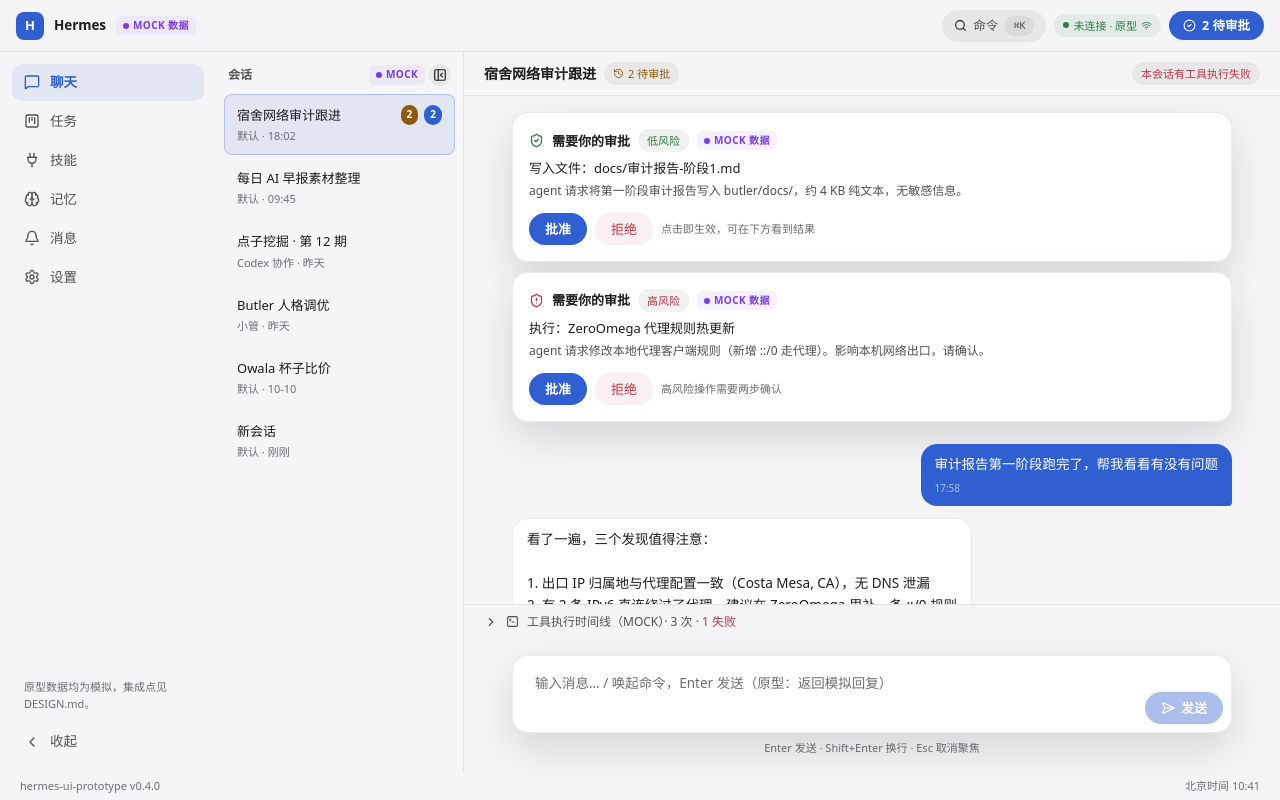
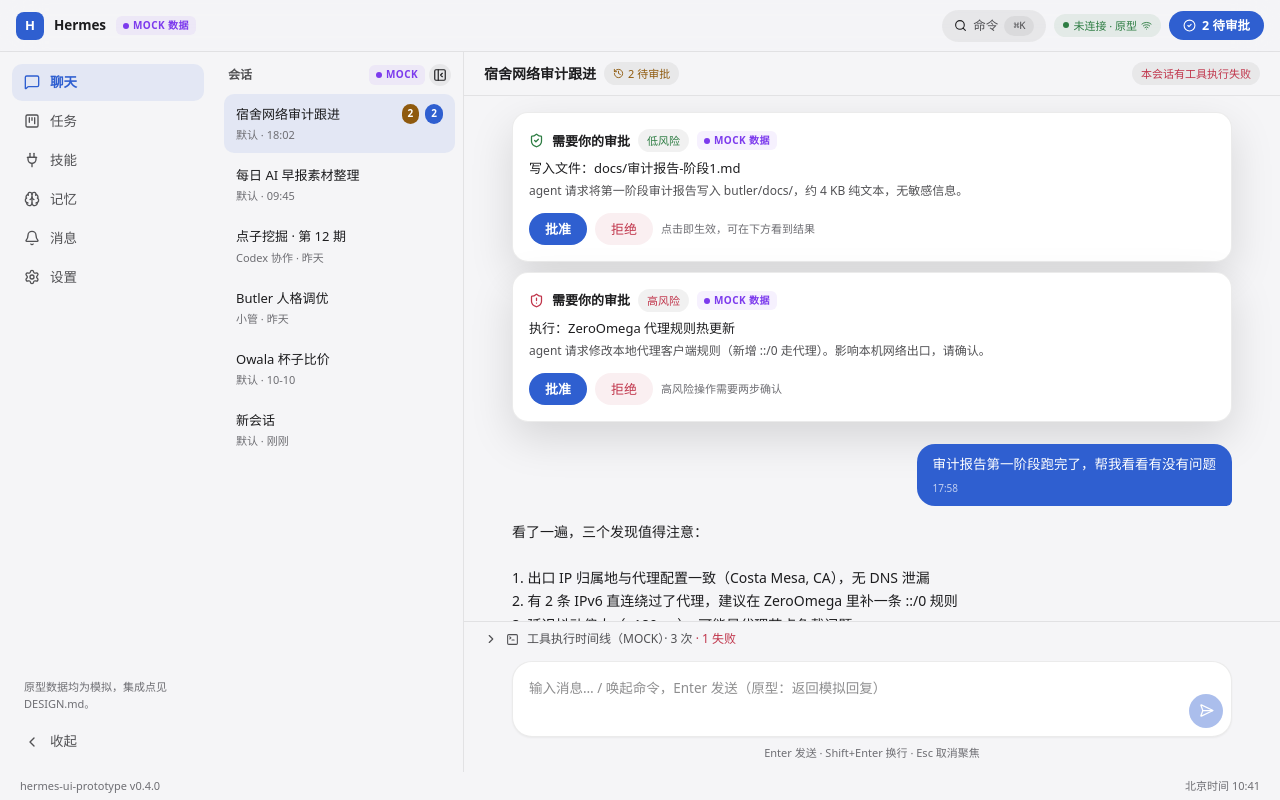
Before and after one commit to zimowan5-coder/Wan-s-Hermes-UI, a React (Vite) app in the folder prototype/: page / in a window 1280 px wide. Built offline with nearby package versions, Linux system fonts and the light colour scheme.

Commit message:
UI v0.4 (3/7): 聊天视图精修（助手纯文本/填充式输入框/实色审批卡）

```diff
--- a/prototype/src/views/ChatView.tsx
+++ b/prototype/src/views/ChatView.tsx
@@ -148,18 +148,15 @@ function MessageRow({ m }: { m: ChatMessage }) {
     )
   }
   const mine = m.role === 'user'
+  if (!mine) {
+    /* 助手消息：纯文本排版，无气泡（内容优先） */
     return (
-    <div className={`msg-stream flex ${mine ? 'justify-end' : 'justify-start'} py-1.5 group`}>
-      <div
-        className="max-w-[85%] px-3.5 py-2.5 text-[13.5px] leading-relaxed whitespace-pre-wrap relative"
-        style={mine
-          ? { background: 'var(--accent)', color: 'var(--accent-fg)', borderRadius: 'var(--radius-lg) var(--radius-lg) 4px var(--radius-lg)' }
-          : { background: 'var(--bg-raised)', border: '1px solid var(--border-subtle)', borderRadius: 'var(--radius-lg) var(--radius-lg) var(--radius-lg) 4px' }}
-      >
+      <div className="msg-stream py-2 group">
+        <div className="text-[14px] leading-[1.65] whitespace-pre-wrap" style={{ color: 'var(--fg-primary)' }}>
           {m.text}
+        </div>
         <div className="text-[10px] mt-1 opacity-60 flex items-center gap-2">
-          <span>{m.time}</span>
-          {!mine && (
+          <span style={{ color: 'var(--fg-tertiary)' }}>{m.time}</span>
           <button
             className="opacity-0 group-hover:opacity-100 focus-visible:opacity-100 transition-opacity flex items-center gap-1 rounded px-1 py-0.5"
             style={{ color: 'var(--fg-tertiary)' }}
@@ -170,8 +167,18 @@ function MessageRow({ m }: { m: ChatMessage }) {
             {copied ? <Check size={11} aria-hidden /> : <Copy size={11} aria-hidden />}
             {copied && <span className="text-[10px]">已复制</span>}
           </button>
-          )}
         </div>
+      </div>
+    )
+  }
+  return (
+    <div className="msg-stream flex justify-end py-1.5">
+      <div
+        className="max-w-[80%] px-4 py-2.5 text-[13.5px] leading-relaxed whitespace-pre-wrap"
+        style={{ background: 'var(--accent)', color: 'var(--accent-fg)', borderRadius: '18px 18px 6px 18px' }}
+      >
+        {m.text}
+        <div className="text-[10px] mt-1 opacity-70">{m.time}</div>
       </div>
     </div>
   )
@@ -271,8 +278,7 @@ function SlashMenu({
 }) {
   return (
     <div role="listbox" aria-label="slash 命令联想"
-      className="absolute bottom-full mb-2 left-0 right-0 rounded-xl overflow-hidden view-enter"
-      style={{ background: 'var(--bg-primary)', border: '1px solid var(--border-subtle)', boxShadow: 'var(--shadow-lg)' }}>
+      className="surface-overlay absolute bottom-full mb-2 left-0 right-0 overflow-hidden view-enter">
       <div className="px-3 pt-2 pb-1 flex items-center gap-2">
         <span className="text-[10.5px] font-semibold uppercase tracking-wide" style={{ color: 'var(--fg-tertiary)' }}>slash 命令</span>
         <MockBadge label="MOCK" />
@@ -398,10 +404,12 @@ export function ChatView({ connectionOk }: { connectionOk: boolean }) {
                   role="option"
                   aria-selected={active}
                   onClick={() => switchSession(s.id)}
-                  className="text-left px-3 py-2.5 rounded-lg transition-colors"
+                  className="text-left w-full px-3 py-2.5 transition-colors"
                   style={active
-                    ? { background: 'var(--accent-soft)', border: '1px solid var(--accent-border)', borderRadius: 'var(--radius-sm)' }
-                    : { border: '1px solid transparent', borderRadius: 'var(--radius-sm)' }}
+                    ? { background: 'var(--accent-soft)', borderRadius: 10 }
+                    : { borderRadius: 10 }}
+                  onMouseEnter={e => { if (!active) e.currentTarget.style.background = 'var(--bg-fill)' }}
+                  onMouseLeave={e => { if (!active) e.currentTarget.style.background = 'transparent' }}
                 >
                   <div className="flex items-center gap-1.5">
                     <span className="text-[13px] font-medium truncate flex-1">{s.title}</span>
@@ -493,9 +501,10 @@ export function ChatView({ connectionOk }: { connectionOk: boolean }) {
 
         <ToolTimeline runs={runs} onRetry={retry} />
 
-        <div className="p-4">
+        <div className="px-4 pb-3 pt-1">
           <div className="reading-col">
-            <div className="surface-overlay p-2 flex items-end gap-2 relative">
+            <div className="p-2 pl-4 flex items-end gap-2 relative"
+              style={{ background: 'var(--bg-raised)', border: '1px solid var(--border-subtle)', borderRadius: 20, boxShadow: 'var(--shadow-sm)' }}>
               <label htmlFor="composer" className="sr-only">输入消息，Enter 发送，Shift+Enter 换行，/ 唤起命令联想</label>
               {slashOpen && (
                 <SlashMenu matches={slashMatches} active={slashActive} onSelect={insertSlash} onHover={setSlashActive} />
@@ -503,8 +512,8 @@ export function ChatView({ connectionOk }: { connectionOk: boolean }) {
               <textarea
                 id="composer"
                 ref={inputRef}
-                className="input flex-1"
-                style={{ border: 'none', background: 'transparent', resize: 'none', boxShadow: 'none' }}
+                className="flex-1"
+                style={{ border: 'none', background: 'transparent', resize: 'none', boxShadow: 'none', outline: 'none', fontSize: '13.5px', color: 'var(--fg-primary)', padding: '8px 0' }}
                 rows={2}
                 placeholder={connectionOk ? '输入消息… / 唤起命令，Enter 发送（原型：返回模拟回复）' : '已断连（模拟），无法发送'}
                 value={input}
@@ -515,11 +524,11 @@ export function ChatView({ connectionOk }: { connectionOk: boolean }) {
                 onClick={syncCursor}
                 onKeyDown={onComposerKeyDown}
               />
-              <button className="btn btn-primary" onClick={() => handleSend()} disabled={!input.trim() || sending || !connectionOk} aria-label="发送消息">
-                <SendHorizonal size={14} aria-hidden />发送
+              <button className="btn btn-primary" style={{ borderRadius: '50%', width: 34, height: 34, padding: 0 }} onClick={() => handleSend()} disabled={!input.trim() || sending || !connectionOk} aria-label="发送消息">
+                <SendHorizonal size={15} aria-hidden />
               </button>
             </div>
-            <p className="text-[11px] mt-1.5 text-center" style={{ color: 'var(--fg-tertiary)' }}>
+            <p className="t-micro mt-2 text-center">
               Enter 发送 · Shift+Enter 换行 · Esc 取消聚焦
             </p>
           </div>
```
Lines whose indentation alone changed are shown as unchanged.
